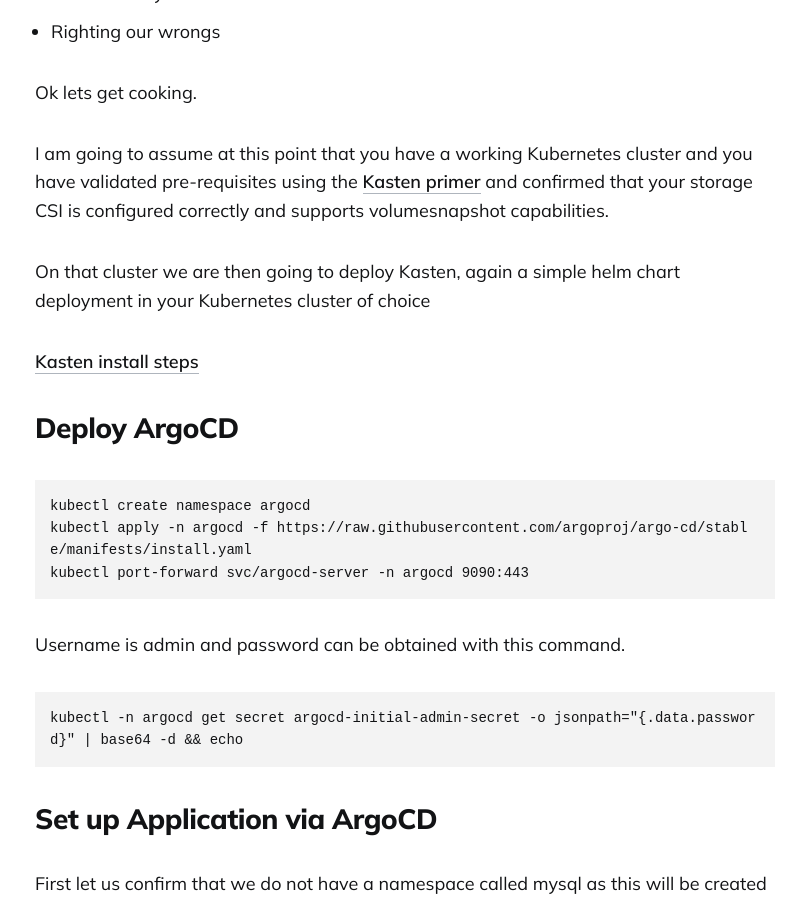
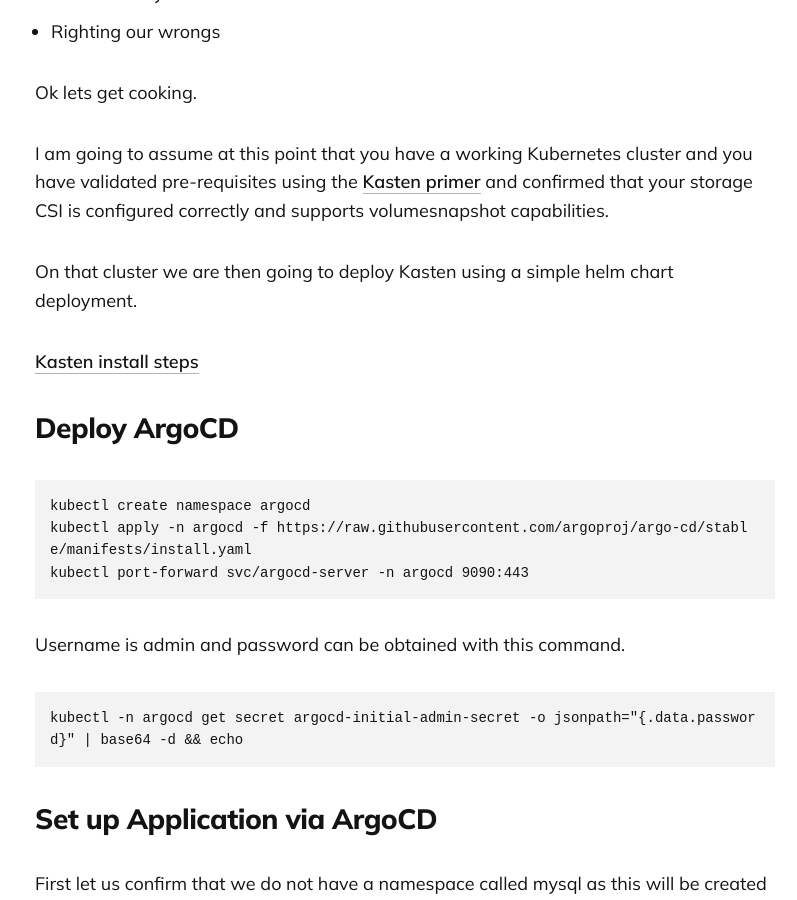
Before and after one commit to newellbrandon/kastendevhub.github.io, a Jekyll site: the page built from _posts/2024-04-25-integrating-backups-into-gitops.md, in a window 1280 px wide and 900 px high, scrolled down 6310 px. Shown: the whole window, without its empty margins (235-1032 px from the left). Built offline with Jekyll 4.4.1, drawn with Linux system fonts in a browser that asks for light colours.

Commit message:
Update _posts/2024-04-25-integrating-backups-into-gitops.md
Co-authored-by: slotdawg <mattslotten@gmail.com>

```diff
--- a/_posts/2024-04-25-integrating-backups-into-gitops.md
+++ b/_posts/2024-04-25-integrating-backups-into-gitops.md
@@ -90,7 +90,7 @@ Ok lets get cooking.
 
 I am going to assume at this point that you have a working Kubernetes cluster and you have validated pre-requisites using the [Kasten primer](https://docs.kasten.io/latest/install/requirements.html#pre-flight-checks) and confirmed that your storage CSI is configured correctly and supports volumesnapshot capabilities.
 
-On that cluster we are then going to deploy Kasten, again a simple helm chart deployment in your Kubernetes cluster of choice
+On that cluster we are then going to deploy Kasten using a simple helm chart deployment.
 
 [Kasten install steps](https://docs.kasten.io/latest/install/index.html)
 
```
